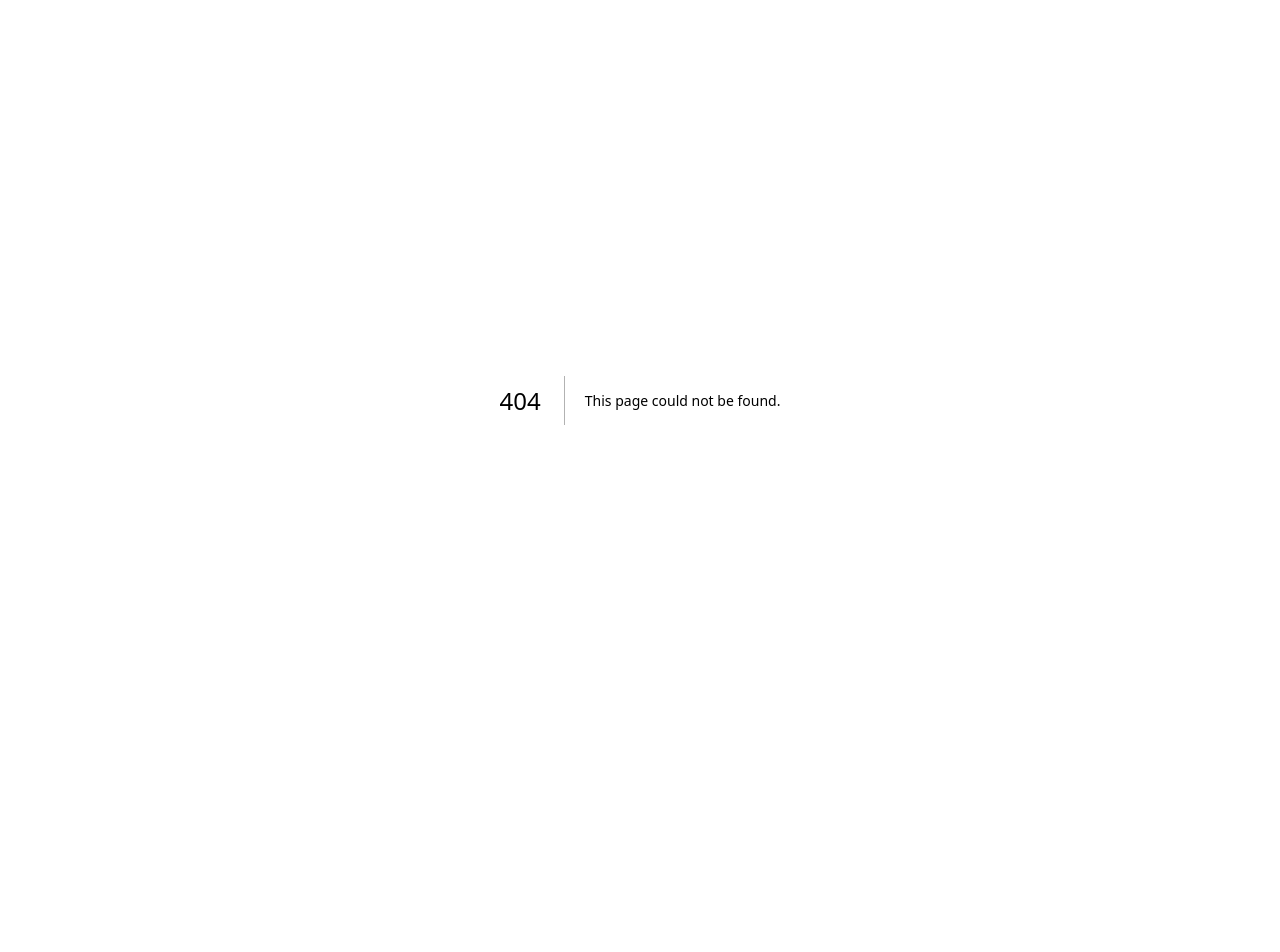
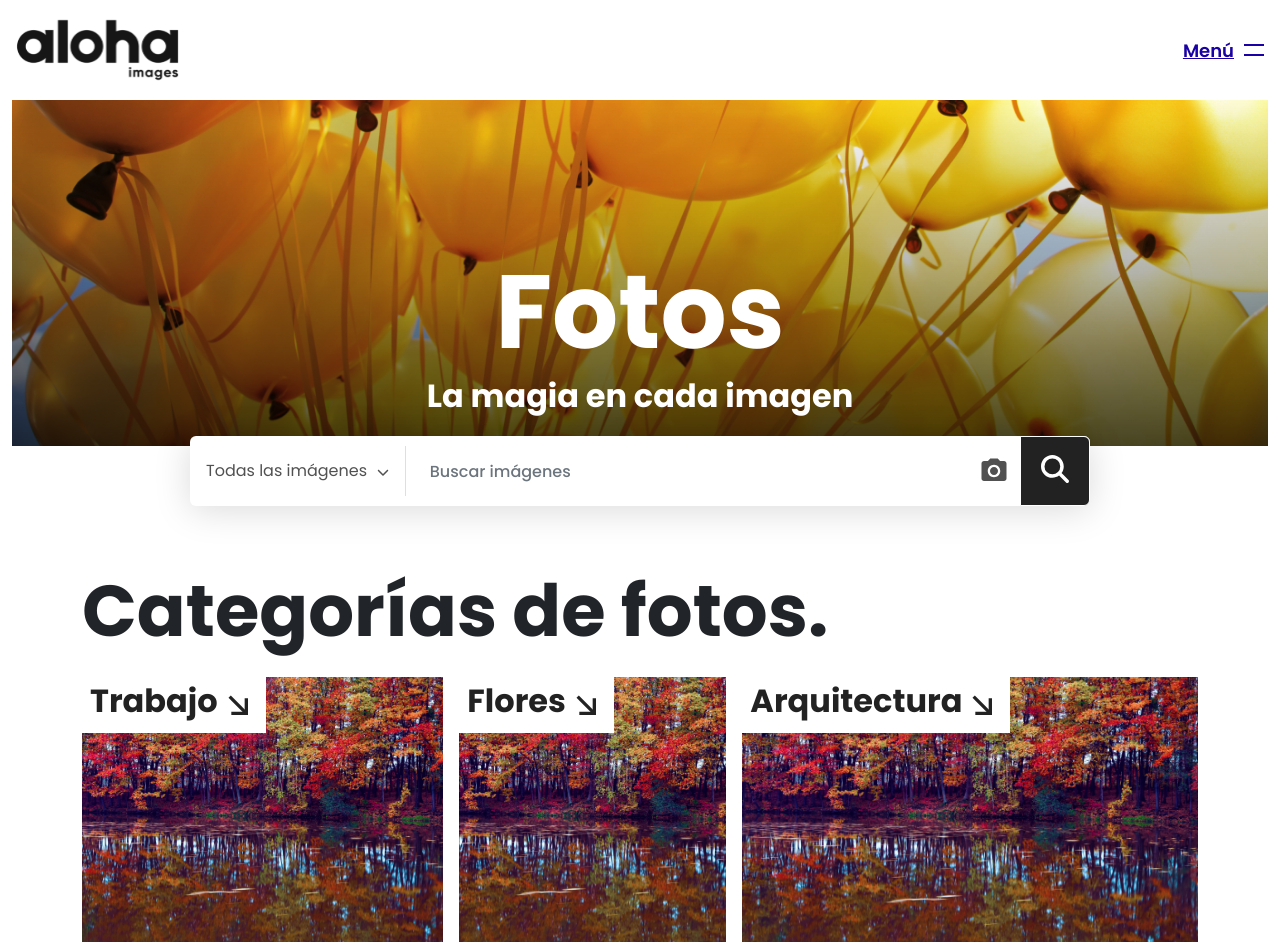
Before and after one commit to Geniorama/aloha-frontend, a Next.js app: page /categoria/fotos in a window 1280 px wide. Before the commit this address had no page. Shown: the top 952 px of the page. Before the commit the page ends 800 px from the top, so only its background shows below. Built offline with nearby package versions, Linux system fonts and the light colour scheme.

Commit message:
feat(categoria/fotos): init category page

```diff
--- a/package.json
+++ b/package.json
@@ -24,5 +24,8 @@
     "react-dom": "18.2.0",
     "react-slick": "^0.29.0",
     "slick-carousel": "^1.8.1"
+  },
+  "devDependencies": {
+    "@types/node": "20.5.0"
   }
 }
--- /dev/null
+++ b/src/components/Hero/HeroCategory/HeroCategory.jsx
@@ -0,0 +1,28 @@
+import styles from './HeroCategory.module.css';
+import SearchBar from '@/components/SearchBar/SearchBar';
+import Image from 'next/image';
+
+export default function HeroCategory({ background, title, desc, search, layer }) {
+    return (
+        <div className={styles.HeroCategory} style={{ backgroundImage: `url(${background})`, marginBottom: search && '60px'}}>
+            <div className={styles.Layer} style={layer}>
+
+            </div>
+            <div className="container">
+                {title && (
+                    <h1 className={styles.Title}>{title}</h1>
+                )}
+
+                {desc && (
+                    <p className={styles.Desc}>{desc}</p>
+                )}
+
+                {search && (
+                    <div className={styles.SearchWrap}>
+                        <SearchBar />
+                    </div>
+                )}
+            </div>
+        </div>
+    )
+}
--- /dev/null
+++ b/src/components/Hero/HeroCategory/HeroCategory.module.css
@@ -0,0 +1,37 @@
+.HeroCategory{
+    background-size: cover;
+    background-position: center bottom;
+    background-repeat: no-repeat;
+    min-height: 40vh;
+    display: grid;
+    place-items: center;
+    text-align: center;
+    color: white;
+    padding: 10em 2em 0em 2em;
+    position: relative;
+}
+
+.Title{
+    font-size: 104px;
+    font-weight: bold;
+    line-height: 100%;
+    position: relative
+}
+
+.Desc{
+    font-size: 32px;
+    font-weight: bold;
+    position: relative
+}
+
+.Layer{
+    position: absolute;
+    width: 100%;
+    height: 100%;
+    top: 0;
+    left: 0;
+}
+
+.SearchWrap{
+    margin-bottom: -60px;
+}
--- /dev/null
+++ b/src/components/Layout/Layout.jsx
@@ -0,0 +1,25 @@
+import Header from "../Header/Header";
+import Footer from "../Footer/Footer";
+import Head from "next/head";
+
+export default function Layout({ children, metaData }) {
+    return (
+        <>
+            {metaData && (
+                <Head>
+                    <title>{metaData.title}</title>
+                    <meta name="description" content={metaData.description} />
+                    <meta name="keywords" content={metaData.keywords} />
+                    <meta name="author" content={metaData.author} />
+                </Head>
+            )
+            }
+
+            <main>
+                <Header />
+                {children}
+                <Footer />
+            </main>
+        </>
+    )
+}
--- a/src/components/SearchBar/SearchBar.module.css
+++ b/src/components/SearchBar/SearchBar.module.css
@@ -4,6 +4,7 @@
   max-width: 900px;
   box-shadow: 0px 4px 36px rgba(0, 0, 0, 0.15);
   position: relative;
+  margin: 0 auto;
 }
 
 .SearchBar select {
--- /dev/null
+++ b/src/pages/categoria/fotos.jsx
@@ -0,0 +1,61 @@
+import Layout from "@/components/Layout/Layout";
+import HeroCategory from "@/components/Hero/HeroCategory/HeroCategory";
+import bgFotos from "../../../public/img/category/bg_fotos.jpg";
+import TitleSection from "@/components/TitleSection/TitleSection";
+import HomeStyles from "@/styles/Home.module.css";
+import CardCategory from "@/components/CardCategory/CardCategory";
+import styles from "@/styles/Category.module.css";
+
+export default function Fotos() {
+  const metaData = {
+    title: 'Categoría | Fotos',
+  }
+
+  console.log(bgFotos.src)
+
+  return (
+    <Layout metaData={metaData}>
+      <div className="container-fluid">
+        <HeroCategory
+          background={bgFotos.src}
+          search={true}
+          title={'Fotos'}
+          desc={'La magia en cada imagen'}
+          layer={{
+            background: 'linear-gradient(0deg, rgba(0,0,0,.7) 0%, rgba(0,0,0,0.3) 49%, rgba(0,0,0,0) 100%)',
+            backgroundBlendMode: 'multiply',
+          }}
+        />
+      </div>
+
+      <section className={HomeStyles.Section}>
+        <div className="container">
+          <TitleSection
+            text={"Categorías de fotos."}
+          />
+
+          <div className={`mt-4 ${styles.Grid} ${styles.Grid__style1}`}>
+            <div className={styles.Item}>
+              <CardCategory
+                text={'Trabajo'}
+              />
+            </div>
+
+            <div className={styles.Item}>
+              <CardCategory
+                text={'Flores'}
+              />
+            </div>
+
+            <div className={styles.Item}>
+              <CardCategory
+                text={'Arquitectura'}
+              />
+            </div>
+
+          </div>
+        </div>
+      </section>
+    </Layout>
+  )
+}
--- /dev/null
+++ b/src/styles/Category.module.css
@@ -0,0 +1,20 @@
+.Grid{
+    display: grid;
+    gap: 1em;
+}
+
+.Grid__style1{
+    grid-template-columns: repeat(12, 1fr);
+}
+
+.Grid__style1 .Item:first-child{
+    grid-column: span 4;
+}
+
+.Grid__style1 .Item:nth-child(2){
+    grid-column: span 3;
+}
+
+.Grid__style1 .Item:nth-child(3){
+    grid-column: span 5;
+}
```
Also changed, not shown: src/pages/index.jsx (+14 -5 lines), tsconfig.json (added, +36 -0 lines), public/img/category/bg_fotos.jpg (added), 1 other file (tests, documents, lock files or other folders).
